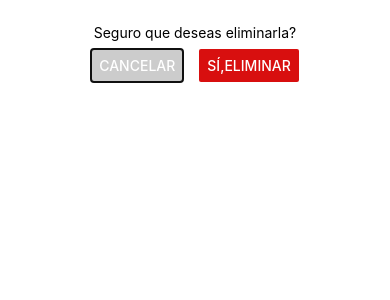
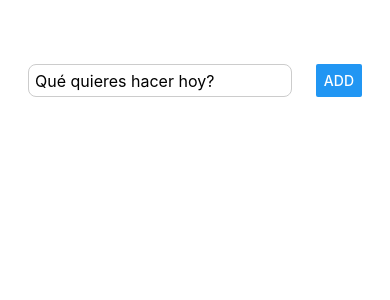
Before and after one commit to Sephiree/to-do-app1, a React Native app: screen / in a window 390 px wide. Shown: the top 300 px of the page. Built offline with nearby package versions, Linux system fonts and the light colour scheme.

Commit message:
pruebas con modales y componentes. aprendiendo

```diff
--- a/App.js
+++ b/App.js
@@ -7,17 +7,26 @@ import ConfirmDeleteModal from './src/components/ConfirmDeleteModal';
 export default function App() {
   const [userInput, setUserInput] = useState("");
   const [tasksList,setTasksList] = useState([]);
+  const [modalVisible, setModalVisible] = useState (false)
+  const [taskSelected, setTaskSelected] = useState ({})
 
   console.log("User Input:", userInput)
   console.log("Tasks List:", tasksList)
+  console.log("Task selected:", taskSelected)
 
   const handleAddTask = () => {
     setTasksList([...tasksList,{id:Math.random(), value: userInput }])
     setUserInput("");
   }
 
-  const handeDeleteItem = (id) => {
-    setTasksList(tasksList.filter(task=>task.id!==id))
+  const deleteTask = () => {
+    setTasksList(tasksList.filter(task => task.id !== taskSelected.id ))
+    setModalVisible(false)
+  }
+  const handeDeleteItem = (item) => {
+    setTaskSelected(item)
+    setModalVisible(true)
+    //setTasksList(tasksList.filter(task=>task.id!==id))
   }
 
   const renderTaskItem= ({ item }) => {
@@ -25,7 +34,7 @@ export default function App() {
   return (
     <View style={styles.task}>
       <Text> {item.value} </Text>
-      <Button color="red" title="x" onPress={()=>Button>handeDeleteItem(item.id)} />
+      <Button color="red" title="x" onPress={()=>Button>handeDeleteItem(item)} />
       </View>
     )
   }
@@ -50,7 +59,11 @@ export default function App() {
       </View>
       <StatusBar style="auto"/>
     </View>
-    <ConfirmDeleteModal/>
+    <ConfirmDeleteModal
+    modalVisibleDown={modalVisible}
+    taskSelectedTitleDown={taskSelected.value}
+    setModalVisibleUp = {setModalVisible}
+    deleteTaskUp={deleteTask}/>
     </>
   );
 }
--- a/src/components/ConfirmDeleteModal.jsx
+++ b/src/components/ConfirmDeleteModal.jsx
@@ -1,17 +1,17 @@
 import { Button, Modal, StyleSheet, Text, View } from 'react-native'
 import { styles } from './confirmDeleteModalStyles'
 
-const ConfirmDeleteModal = () => {
+const ConfirmDeleteModal = ({modalVisibleDown,taskSelectedTitleDown,setModalVisibleUp,deleteTaskUp }) => {
   return (
     <Modal
-      visible={true}
+      visible={modalVisibleDown}
       >
 
       <View style={styles.modalContainer}>
-        <Text style={styles.modalTitle}> Seguro que deseas eliminarla? </Text>
+        <Text style={styles.modalTitle}> Seguro que deseas eliminar {taskSelectedTitleDown} ? </Text>
         <View style={styles.btnContainer}>
-          <Button color="#ccc" title="Cancelar" onPress={() => {}} />
-          <Button color="rgba(216, 15, 15, 1)" title="sí,eliminar" onPress={() => {}} />
+          <Button color="#ccc" title="Cancelar" onPress={() => setModalVisibleUp (false)} />
+          <Button color="rgba(216, 15, 15, 1)" title="sí,eliminar" onPress= {deleteTaskUp} />
         </View>
       </View>
     </Modal>
```
